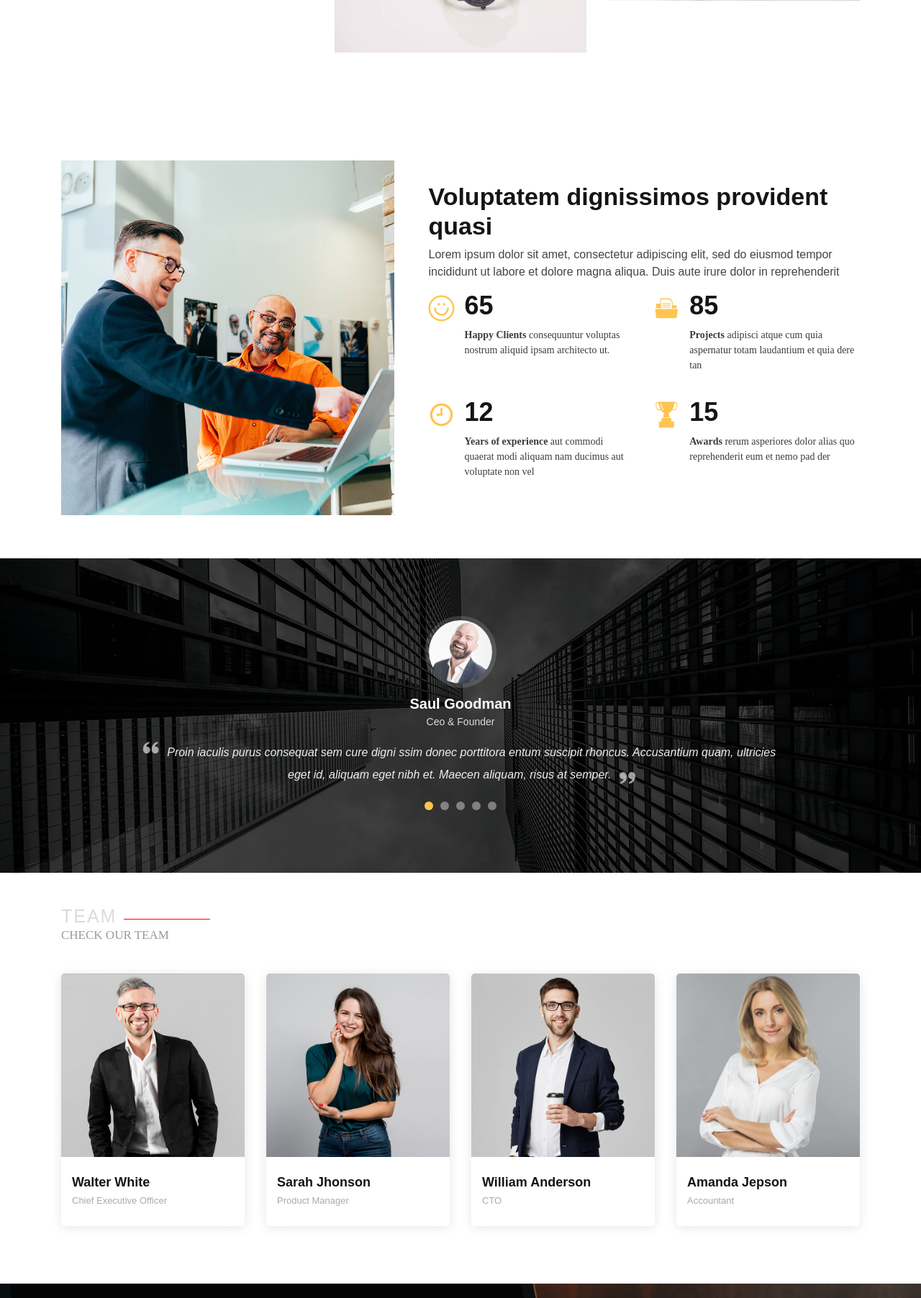
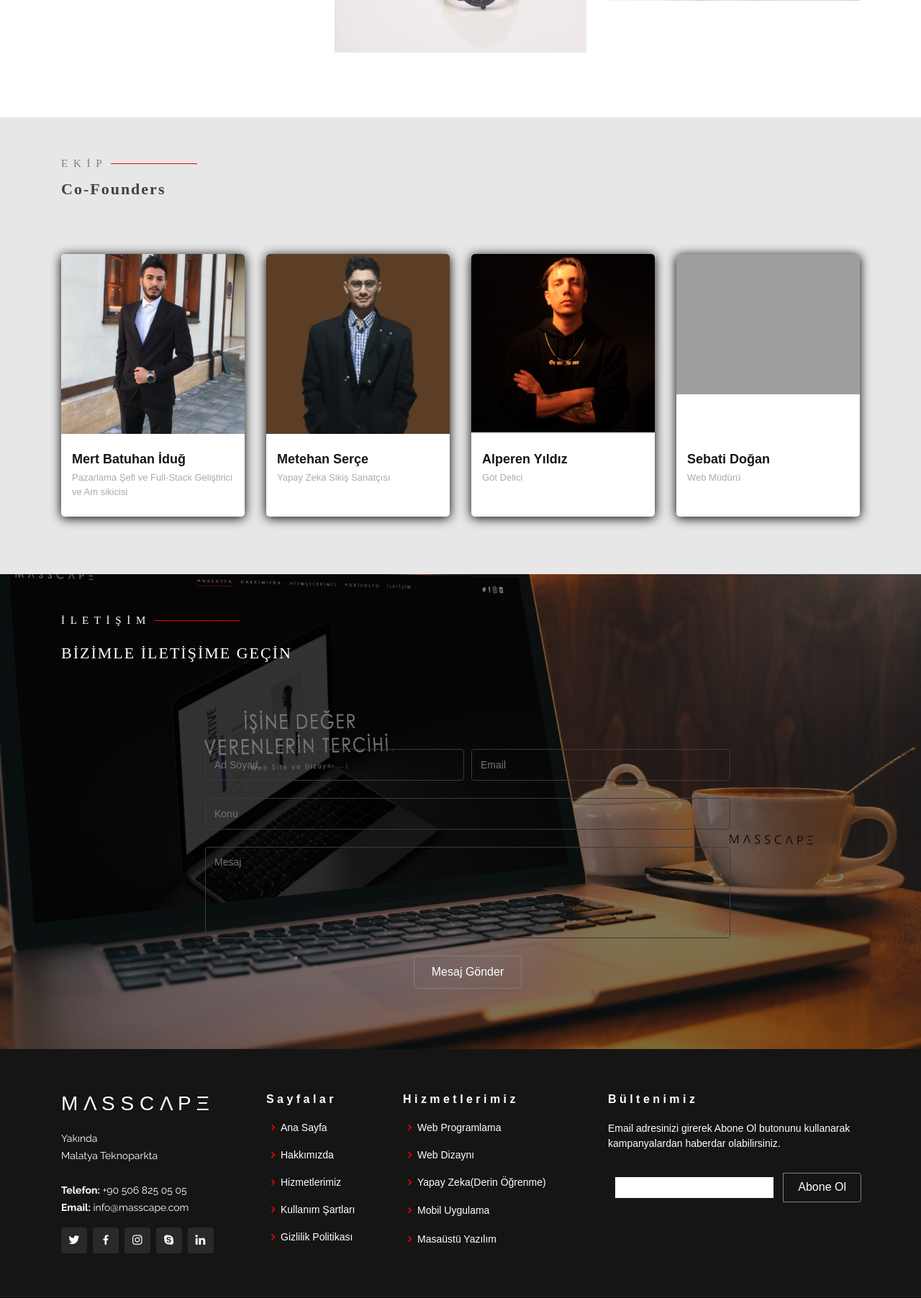
Before and after one commit to alperenyildiz/masscape-web, a PHP site: page / in a window 1280 px wide. Shown: the part 3753-5557 px from the top of the page at 72% size. Run offline with PHP 8.4, Linux system fonts and the light colour scheme; grey boxes are pictures that could not be loaded.

Commit message:
Contact Footer

```diff
--- a/assets/css/style.css
+++ b/assets/css/style.css
@@ -1253,8 +1253,40 @@ opacity: 1;
 --------------------------------------------------------------*/
 
 .team {
-    background: #fff;
+    background: rgba(197, 197, 197, 0.411);
     padding: 60px 0;
+}
+
+.team .member-title h2 {
+    font-size: 15px;
+    font-weight: 520;
+    padding-bottom: 25px;
+    line-height: 1px;
+    margin: 0 0 5px 0;
+    letter-spacing: 2px;
+    text-transform: uppercase;
+    color: #555555b7;
+    font-family: "Century Gothic";
+}
+
+.team .member-title p {
+    font-size: 22px;
+    font-weight: 600;
+    padding-bottom: 85px;
+    line-height: 1px;
+    margin: 0 0 5px 0;
+    letter-spacing: 2px;
+    color: #000000b7;
+    font-family: "Century Gothic";
+}
+
+.team .member-title h2::after {
+    content: "";
+    width: 120px;
+    height: 1px;
+    display: inline-block;
+    background: #ff0000;
+    margin: 4px 10px;
 }
 
 .team .member {
@@ -1262,12 +1294,14 @@ opacity: 1;
     overflow: hidden;
     border-radius: 5px;
     background: #fff;
-    box-shadow: 0px 2px 15px rgba(0, 0, 0, 0.1);
+    box-shadow: 0px 2px 15px rgb(0, 0, 0);
 }
 
 .team .member .member-img {
     position: relative;
     overflow: hidden;
+    width: 260px;
+    height: 250px;
 }
 
 .team .member .social {
@@ -1510,21 +1544,41 @@ opacity: 1;
     #contact h2 {
         font-size: 18px;
         line-height: 24px;
-    }
-}
-
-
-/*
-#contact:before {
-  content: "";
-  background: rgba(0, 0, 0, 0.6);    ANASAYFAYI BOZAN KOD
-  position: absolute;
-  bottom: 0;
-  top: 0;
-  left: 0;
-  right: 0;
-}
-*/
+        font-family: "Century Gotic";
+    }
+}
+
+.contact .contact-title h2 {
+    font-size: 15px;
+    font-weight: 520;
+    padding-bottom: 35px;
+    line-height: 1px;
+    margin: 0 0 5px 0;
+    letter-spacing: 2px;
+    text-transform: uppercase;
+    color: #ffffff;
+    font-family: "Century Gothic";
+}
+
+.contact .contact-title h2::after {
+    content: "";
+    width: 120px;
+    height: 1px;
+    display: inline-block;
+    background: #ff0000;
+    margin: 4px 10px;
+}
+
+.contact .contact-title p {
+    font-size: 22px;
+    font-weight: 500;
+    padding-bottom: 85px;
+    line-height: 1px;
+    margin: 0 0 5px 0;
+    letter-spacing: 2px;
+    color: #ffffff;
+    font-family: "Century Gothic";
+}
 
 .contact .info i {
     font-size: 20px;
@@ -1571,7 +1625,7 @@ opacity: 1;
 .contact .placeholder {
     color: rgb(255, 255, 255);
     opacity: 1;
-    font-family: "Century Gothic";
+    font-family: "century gotic";
 }
 
 .contact .php-email-form {
@@ -1852,11 +1906,12 @@ opacity: 1;
 
 #footer .copyright {
     text-align: center;
-    padding-top: 30px;
+    padding-top: 10px;
 }
 
 #footer .credits {
-    padding-top: 10px;
+    padding-top: 7px;
+    padding-bottom: 5px;
     text-align: center;
     font-size: 13px;
     color: #fff;
--- a/index.html
+++ b/index.html
@@ -398,7 +398,9 @@
         </section>
         <!-- End Portfolio Section -->
 
+
         <!-- ======= Counts Section ======= -->
+        <!--
         <section id="counts" class="counts">
             <div class="container" data-aos="fade-up">
 
@@ -444,15 +446,17 @@
                                 </div>
                             </div>
                         </div>
-                        <!-- End .content-->
-                    </div>
-                </div>
 
-            </div>
+        </div>
+        </div>
+
+        </div>
         </section>
+        -->
         <!-- End Counts Section -->
 
         <!-- ======= Testimonials Section ======= -->
+        <!--
         <section id="testimonials" class="testimonials">
             <div class="container" data-aos="zoom-in">
 
@@ -515,16 +519,16 @@
                 </div>
 
             </div>
-        </section>
+        </section>-->
         <!-- End Testimonials Section -->
 
         <!-- ======= Team Section ======= -->
         <section id="team" class="team">
             <div class="container" data-aos="fade-up">
 
-                <div class="section-title">
-                    <h2>Team</h2>
-                    <p>Check our Team</p>
+                <div class="member-title">
+                    <h2>E K İ P</h2>
+                    <p>Co-Founders</p>
                 </div>
 
                 <div class="row">
@@ -532,7 +536,7 @@
                     <div class="col-lg-3 col-md-6 d-flex align-items-stretch">
                         <div class="member" data-aos="fade-up" data-aos-delay="100">
                             <div class="member-img">
-                                <img src="assets/img/team/team-1.jpg" class="img-fluid" alt="">
+                                <img src="assets/img/team/mert.png" class="img-fluid" alt="">
                                 <div class="social">
                                     <a href=""><i class="icofont-twitter"></i></a>
                                     <a href=""><i class="icofont-facebook"></i></a>
@@ -541,8 +545,8 @@
                                 </div>
                             </div>
                             <div class="member-info">
-                                <h4>Walter White</h4>
-                                <span>Chief Executive Officer</span>
+                                <h4>Mert Batuhan İduğ</h4>
+                                <span>Pazarlama Şefi ve Full-Stack Geliştirici ve Am sikicisi</span>
                             </div>
                         </div>
                     </div>
@@ -550,7 +554,7 @@
                     <div class="col-lg-3 col-md-6 d-flex align-items-stretch">
                         <div class="member" data-aos="fade-up" data-aos-delay="200">
                             <div class="member-img">
-                                <img src="assets/img/team/team-2.jpg" class="img-fluid" alt="">
+                                <img src="assets/img/team/mete.png" class="img-fluid" alt="">
                                 <div class="social">
                                     <a href=""><i class="icofont-twitter"></i></a>
                                     <a href=""><i class="icofont-facebook"></i></a>
@@ -559,8 +563,8 @@
                                 </div>
                             </div>
                             <div class="member-info">
-                                <h4>Sarah Jhonson</h4>
-                                <span>Product Manager</span>
+                                <h4>Metehan Serçe</h4>
+                                <span>Yapay Zeka Sikiş Sanatçısı</span>
                             </div>
                         </div>
                     </div>
@@ -568,7 +572,7 @@
                     <div class="col-lg-3 col-md-6 d-flex align-items-stretch">
                         <div class="member" data-aos="fade-up" data-aos-delay="300">
                             <div class="member-img">
-                                <img src="assets/img/team/team-3.jpg" class="img-fluid" alt="">
+                                <img src="assets/img/team/alperen.png" class="img-fluid" alt="">
                                 <div class="social">
                                     <a href=""><i class="icofont-twitter"></i></a>
                                     <a href=""><i class="icofont-facebook"></i></a>
@@ -577,8 +581,8 @@
                                 </div>
                             </div>
                             <div class="member-info">
-                                <h4>William Anderson</h4>
-                                <span>CTO</span>
+                                <h4>Alperen Yıldız</h4>
+                                <span>Göt Delici</span>
                             </div>
                         </div>
                     </div>
@@ -586,7 +590,7 @@
                     <div class="col-lg-3 col-md-6 d-flex align-items-stretch">
                         <div class="member" data-aos="fade-up" data-aos-delay="400">
                             <div class="member-img">
-                                <img src="assets/img/team/team-4.jpg" class="img-fluid" alt="">
+                                <img src="assets/img/team/sebati.png" class="img-fluid" alt="">
                                 <div class="social">
                                     <a href=""><i class="icofont-twitter"></i></a>
                                     <a href=""><i class="icofont-facebook"></i></a>
@@ -595,14 +599,12 @@
                                 </div>
                             </div>
                             <div class="member-info">
-                                <h4>Amanda Jepson</h4>
-                                <span>Accountant</span>
+                                <h4>Sebati Doğan</h4>
+                                <span>Web Müdürü</span>
                             </div>
                         </div>
                     </div>
-
                 </div>
-
             </div>
         </section>
         <!-- End Team Section -->
@@ -611,42 +613,11 @@
         <section id="contact" class="contact contactImage">
             <div class="container" data-aos="fade-up">
 
-                <div class="section-title">
-                    <h2>İletişim</h2>
-                    <p>Bize Ulaşın</p>
+                <div class="contact-title">
+                    <h2>İ L E T İ Ş İ M</h2>
+                    <p>BİZİMLE İLETİŞİME GEÇİN</p>
                 </div>
-
-                <!-- <div>
-                    <iframe style="border:0; width: 100%; height: 270px;" src="https://www.google.com/maps/embed?pb=!1m14!1m8!1m3!1d12097.433213460943!2d-74.0062269!3d40.7101282!3m2!1i1024!2i768!4f13.1!3m3!1m2!1s0x0%3A0xb89d1fe6bc499443!2sDowntown+Conference+Center!5e0!3m2!1smk!2sbg!4v1539943755621"
-                        frameborder="0" allowfullscreen></iframe>
-                </div>-->
-
                 <div class="row mt-5">
-                    <!--<div class="col-lg-4">
-                        <div class="info">
-                            <div class="address">
-                                <i class="icofont-google-map"></i>
-                                <h4>Adres:</h4>
-                                <p>A108 Adam Street, New York, NY 535022</p>
-                            </div>
-
-                            <div class="email">
-                                <i class="icofont-envelope"></i>
-                                <h4>Email:</h4>
-                                <p>info@example.com</p>
-                            </div>
-
-                            <div class="phone">
-                                <i class="icofont-phone"></i>
-                                <h4>Telefon:</h4>
-                                <p>+1 5589 55488 55s</p>
-                            </div>
-
-                        </div>
-
-                    </div>-->
-
-
                     <div class="col-lg-8 mt-5 mt-lg-0">
                         <form action="forms/contact.php" method="post" role="form" class="php-email-form">
                             <div class="form-row">
@@ -678,7 +649,6 @@
             </div>
         </section>
         <!-- End Contact Section -->
-
     </main>
     <!-- End #main -->
 
@@ -692,9 +662,9 @@
                         <div class="footer-info">
                             <h3>M Λ S S C Λ P Ξ</h3>
                             <p>
-                                A108 Adam Street <br> NY 535022, USA<br><br>
-                                <strong>Phone:</strong> +1 5589 55488 55<br>
-                                <strong>Email:</strong> info@example.com<br>
+                                Yakında <br> Malatya Teknoparkta<br><br>
+                                <strong>Telefon:</strong> +90 506 825 05 05<br>
+                                <strong>Email:</strong> info@masscape.com<br>
                             </p>
                             <div class="social-links mt-3">
                                 <a href="#" class="twitter"><i class="bx bxl-twitter"></i></a>
@@ -707,30 +677,31 @@
                     </div>
 
                     <div class="col-lg-2 col-md-6 footer-links">
-                        <h4>Useful Links</h4>
+                        <h4>S a y f a l a r</h4>
                         <ul>
-                            <li><i class="bx bx-chevron-right"></i> <a href="#">Home</a></li>
-                            <li><i class="bx bx-chevron-right"></i> <a href="#">About us</a></li>
-                            <li><i class="bx bx-chevron-right"></i> <a href="#">Services</a></li>
-                            <li><i class="bx bx-chevron-right"></i> <a href="#">Terms of service</a></li>
-                            <li><i class="bx bx-chevron-right"></i> <a href="#">Privacy policy</a></li>
+                            <li><i class="bx bx-chevron-right"></i> <a href="#">Ana Sayfa</a></li>
+                            <li><i class="bx bx-chevron-right"></i> <a href="#">Hakkımızda</a></li>
+                            <li><i class="bx bx-chevron-right"></i> <a href="#">Hizmetlerimiz</a></li>
+                            <li><i class="bx bx-chevron-right"></i> <a href="#">Kullanım Şartları</a></li>
+                            <li><i class="bx bx-chevron-right"></i> <a href="#">Gizlilik Politikası</a></li>
                         </ul>
                     </div>
 
                     <div class="col-lg-3 col-md-6 footer-links">
-                        <h4>Our Services</h4>
+                        <h4>H i z m e t l e r i m i z</h4>
                         <ul>
-                            <li><i class="bx bx-chevron-right"></i> <a href="#">Web Design</a></li>
-                            <li><i class="bx bx-chevron-right"></i> <a href="#">Web Development</a></li>
-                            <li><i class="bx bx-chevron-right"></i> <a href="#">Product Management</a></li>
-                            <li><i class="bx bx-chevron-right"></i> <a href="#">Marketing</a></li>
-                            <li><i class="bx bx-chevron-right"></i> <a href="#">Graphic Design</a></li>
+                            <li><i class="bx bx-chevron-right"></i> <a href="#">Web Programlama</a></li>
+                            <li><i class="bx bx-chevron-right"></i> <a href="#">Web Dizaynı</a></li>
+                            <li><i class="bx bx-chevron-right"></i> <a href="#">Yapay Zeka(Derin Öğrenme)</a></li>
+                            <li><i class="bx bx-chevron-right"></i>
+                                <a href="#"></a>Mobil Uygulama</li>
+                            <li><i class="bx bx-chevron-right"></i> <a href="#">Masaüstü Yazılım</a></li>
                         </ul>
                     </div>
 
                     <div class="col-lg-4 col-md-6 footer-newsletter">
-                        <h4>Our Newsletter</h4>
-                        <p>Tamen quem nulla quae legam multos aute sint culpa legam noster magna</p>
+                        <h4>B ü l t e n i m i z</h4>
+                        <p>Email adresinizi girerek Abone Ol butonunu kullanarak kampanyalardan haberdar olabilirsiniz.</p>
                         <form action="" method="post">
                             <input type="email" name="email"><input type="submit" value="Abone Ol">
                         </form>
@@ -743,10 +714,10 @@
 
         <div class="container">
             <div class="copyright">
-                &copy; Copyright <strong><span>Masscape Yazılım Danışmanlık AŞ </span></strong>. All Rights Reserved
+                &copy; Copyright <strong><span>Masscape Yazılım Danışmanlık AŞ </span></strong>. Tüm Hakları Saklıdır.
             </div>
             <div class="credits">
-                Designed by <a href="https://masscape.com/">M A S S C A P E</a>
+                Designed by <a href="https://masscape.com/">M Λ S S C Λ P Ξ</a>
             </div>
         </div>
     </footer>
```
Also changed, not shown: assets/img/favicon.png, assets/img/team/alperen.png (added), assets/img/team/mert.png (added), assets/img/team/mete.png (added), assets/img/team/team-1.jpg (deleted), assets/img/team/team-2.jpg (deleted), assets/img/team/team-3.jpg (deleted), assets/img/team/team-4.jpg (deleted).
